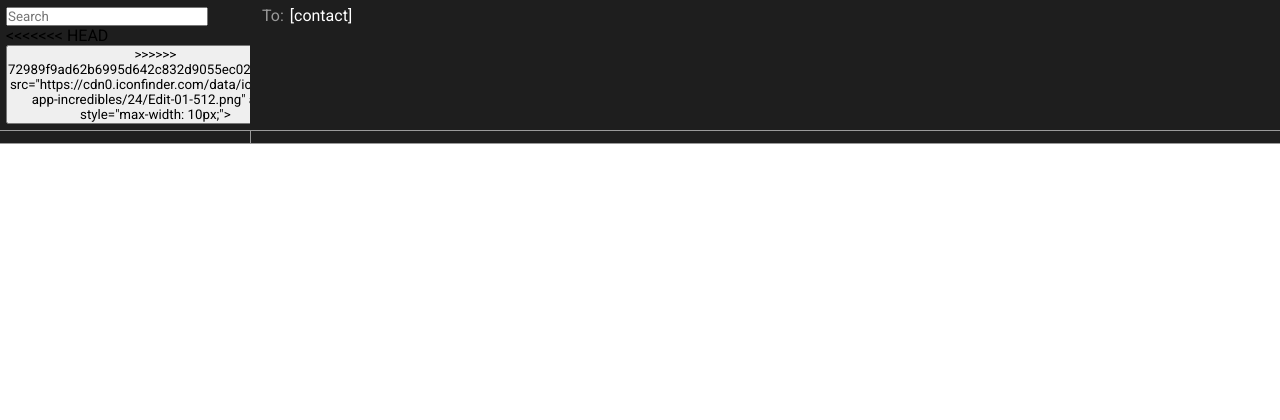
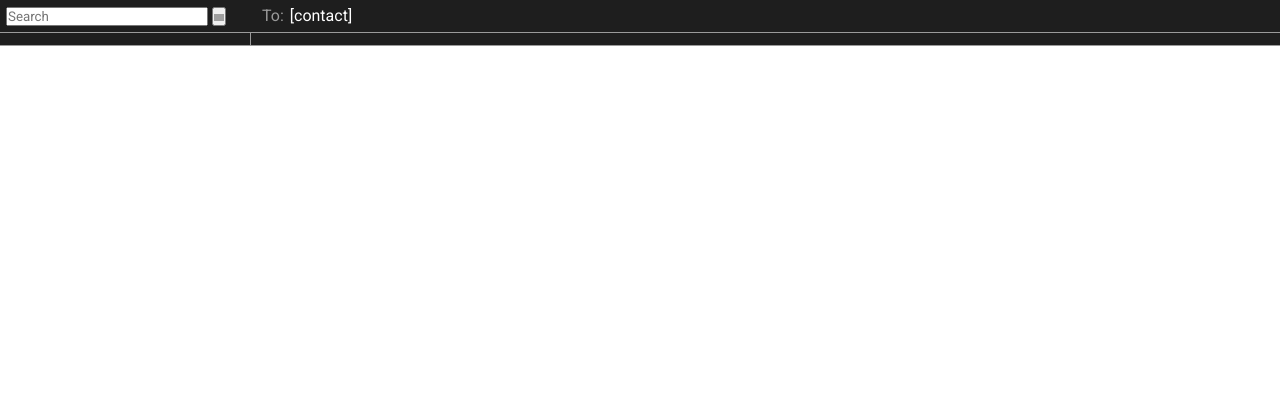
Before and after one commit to christopher-kapic/imessageclient, a Flask app: page / in a window 1280 px wide. Shown: the top 420 px of the page. Run offline with Flask 2, Linux system fonts and the light colour scheme; data that the repository does not hold is empty; grey boxes are pictures that could not be loaded.

Commit message:
I've got two different gits going on, trying to merge

```diff
--- a/app/static/javascript/script.js
+++ b/app/static/javascript/script.js
@@ -27,7 +27,7 @@ function startConversation() {
             "text": message_
         })
     })
-    firstLoadMessages();
+    // firstLoadMessages();
 }
 
 function firstLoadMessages() {
--- a/app/templates/index.html
+++ b/app/templates/index.html
@@ -17,11 +17,7 @@
     <div>
       <p></p>
       <input type="text" placeholder="Search" id="contact-input">
-<<<<<<< HEAD
       <button onclick="startConversation()"><img
-=======
-      <button onclick="getRecipient()"><img
->>>>>>> 72989f9ad62b6995d642c832d9055ec02761410c
           src="https://cdn0.iconfinder.com/data/icons/set-app-incredibles/24/Edit-01-512.png" alt=""
           style="max-width: 10px;"></button>
     </div>
```
Also changed, not shown: 13 other files.
